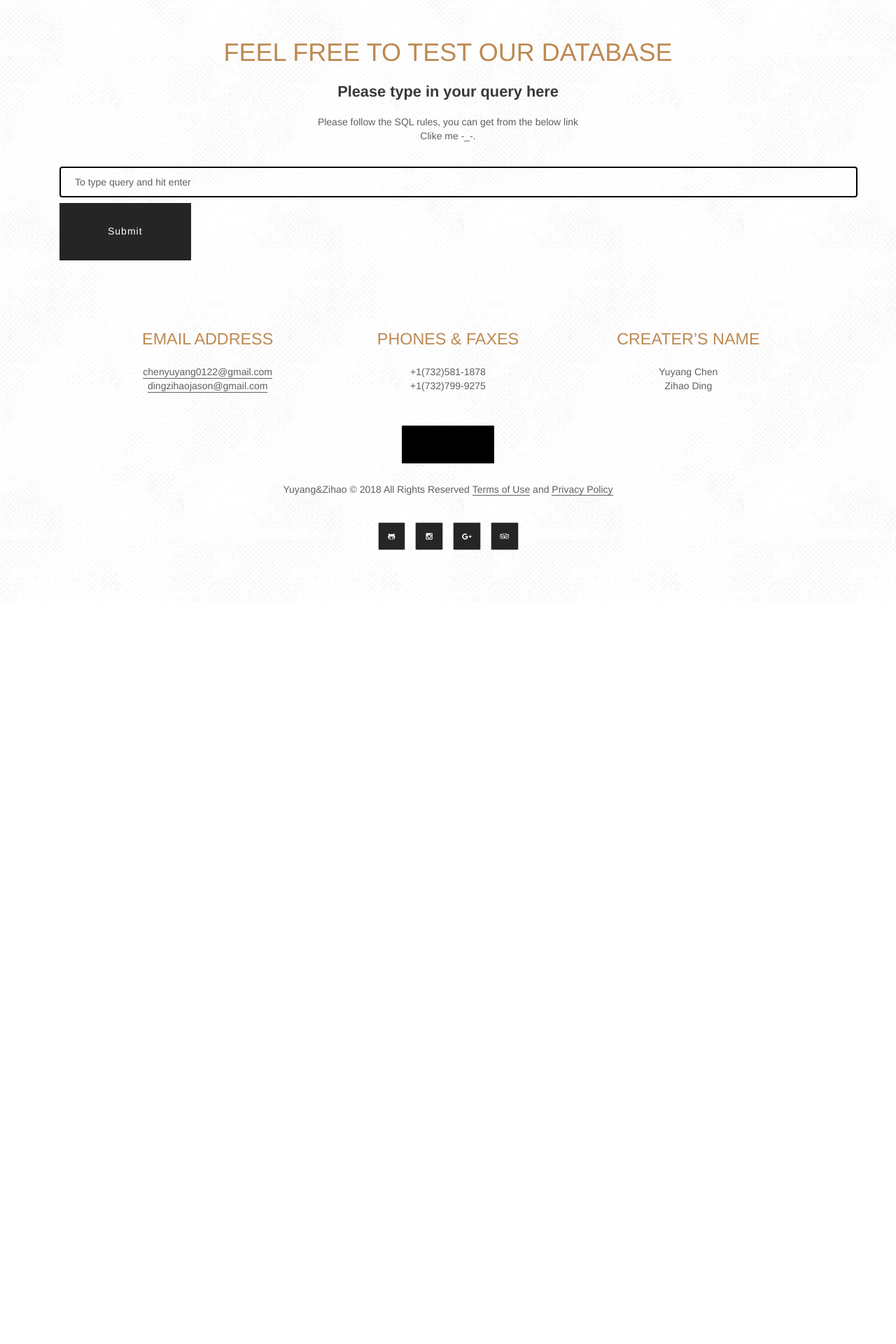
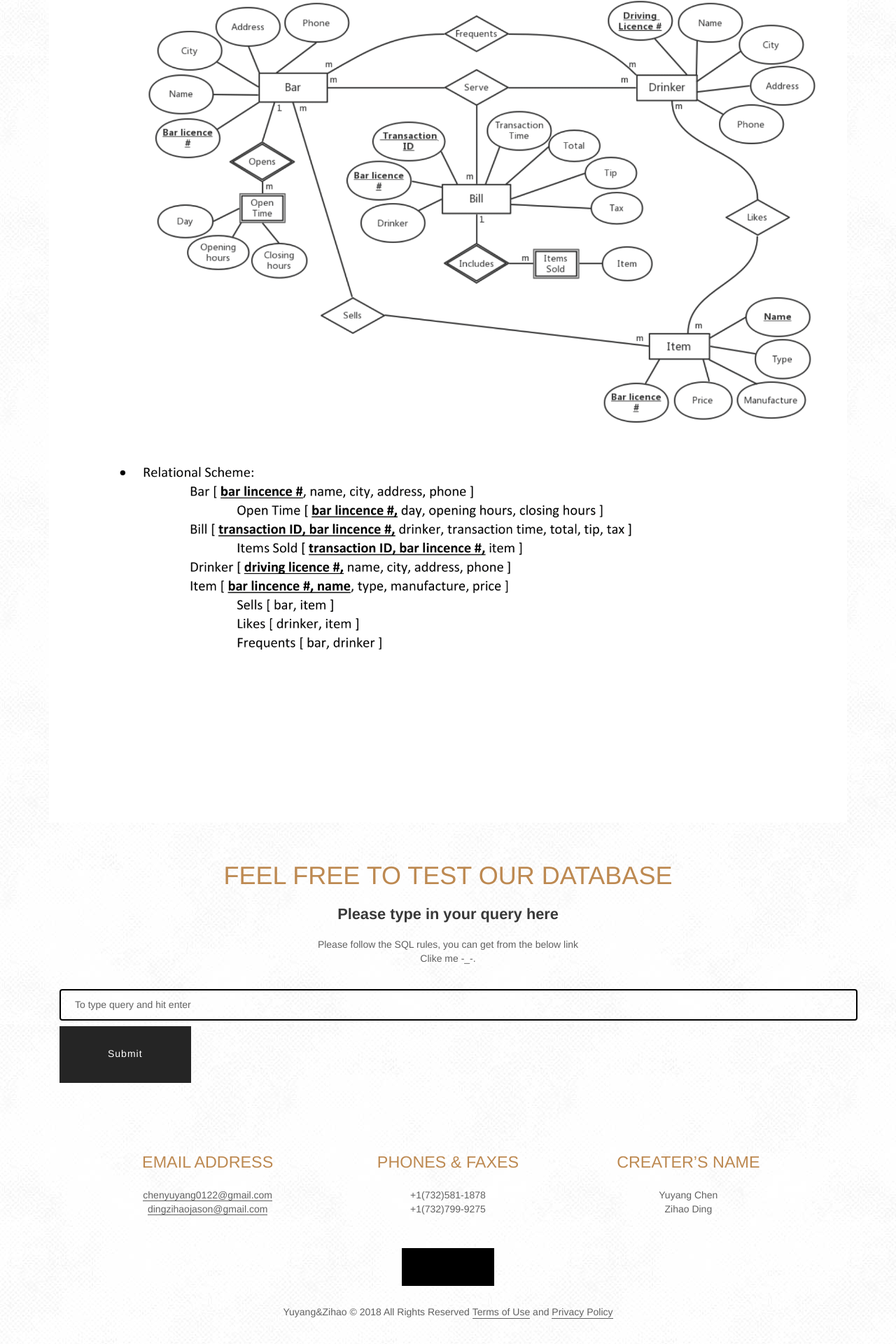
Before and after one commit to yuyangchen0122/Bar-Beer-Drinker, a PHP site: page /features-query.php in a window 1280 px wide. Shown: the part 613-2533 px from the top of the page at 70% size. Before the commit the page ends 1473 px from the top, so only its background shows below. Run offline with PHP 8.4, Linux system fonts and the light colour scheme; data that the repository does not hold is empty; some libraries are stand-ins or nearby versions; some web fonts are replaced.

Commit message:
update query page with scheme

```diff
--- a/webpage/features-query.php
+++ b/webpage/features-query.php
@@ -190,7 +190,7 @@
 										<article class="post_item post_item_404">
 											<div class="post_content">
 												<div class="image404">
-												<img class="image-404" src="images/404_images.png" alt="">
+													<img class="image-404" src="images/scheme.png" alt="">
 												</div>
 												<h1 class="page_title">Feel free to test our database</h1>
 												<h3 class="page_subtitle">Please type in your query here</h3>
--- a/webpage/modification.php
+++ b/webpage/modification.php
@@ -366,6 +366,7 @@
 																					if(! $retval ) {
 																						die('Could not update data: ' . mysqli_error($db));
 																					}
+
 																					echo "Updated data successfully\n";
 																					mysqli_close($db);
 																				}
```
Also changed, not shown: webpage/images/scheme.png (added), 3 other files. Lines whose indentation alone changed are shown as unchanged.
